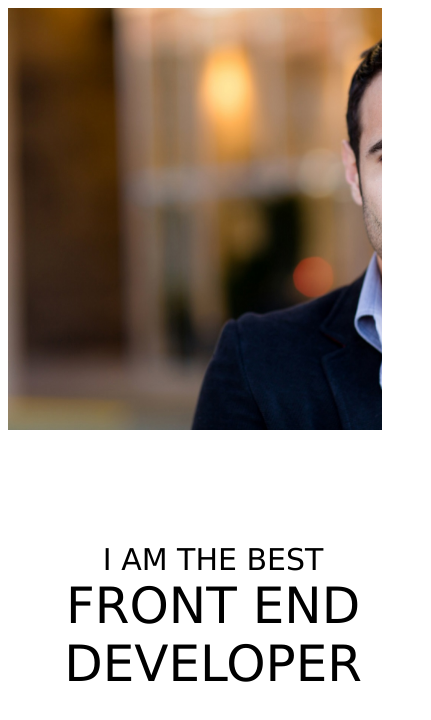
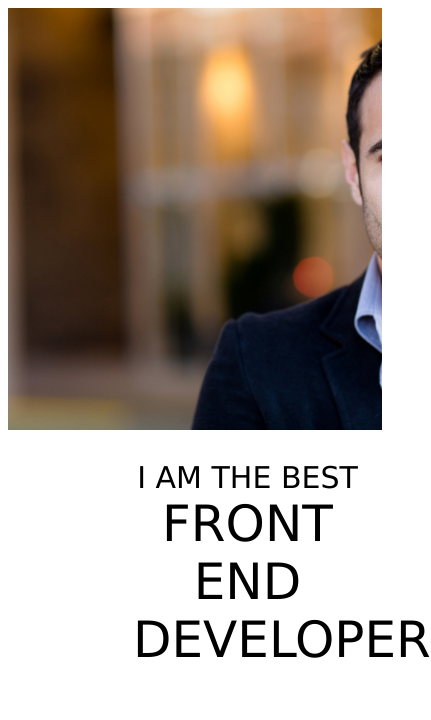
Before and after one commit to TiggerGalaxy/RWD, a plain HTML site: page index.html in a window 390 px wide. Shown: the whole page, 431 px wide, since content can reach past the window. Drawn offline with Linux system fonts and the light colour scheme.

Commit message:
‘init’

```diff
--- a/responsive.css
+++ b/responsive.css
@@ -1,6 +1,7 @@
 #gallery
 {
     width: 100%;
+    background-size: cover;
 }
 
 figure
@@ -39,11 +40,14 @@ figure
     #gallery
     {
 /*    position: relative;*/
+    top: 100%;
+    width: 100%;
+    text-align: center;
     background-image: url('obrazy/man-1.jpg');
     background-repeat: no-repeat;
     background-size: cover;
     height: 50vh;
-    width: 100%;
+
     }
 
     .napis
@@ -52,6 +56,7 @@ figure
     font-size: 30px;
     font-family: Verdana;
     top: 100%;
+    background-size: cover;
     color: black;
     }
 
--- a/style.css
+++ b/style.css
@@ -15,11 +15,14 @@
 
 .napis
 {
-    margin-left: 125px;
+/*    margin-left: 125px;*/
+    left: 125px;
     position: absolute;
     font-size: 30px;
     font-family: Verdana;
-    margin-top: 30%;
+    background-size: cover;
+/*    margin-top: 30%;*/
+    top: 30%;
     color: white;
 }
 
```
